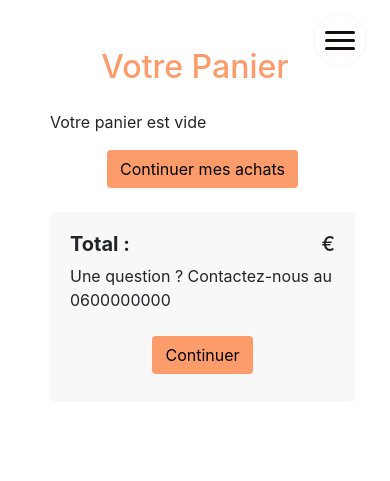
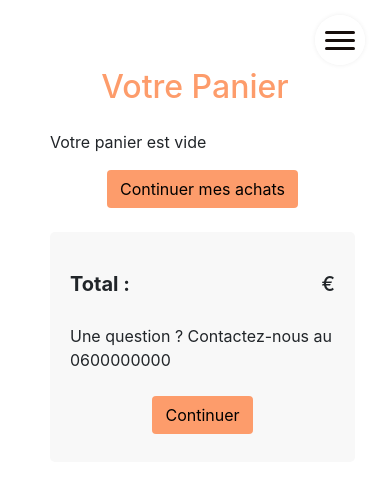
Before and after one commit to Pagiestm/BlissfulHaven, a Symfony app: template templates/panier/panier.html.twig in a window 390 px wide. Shown: the top 481 px of the page. Run offline with Twig, Linux system fonts and the light colour scheme; the template is opened without the code that fills it, so the values that code supplies are empty; some libraries are stand-ins or nearby versions.

Commit message:
feat(livraison, panier, validation_commande.html.twig): change position of global elements

```diff
--- a/templates/panier/panier.html.twig
+++ b/templates/panier/panier.html.twig
@@ -7,6 +7,7 @@
 {% endblock %}
 
 {% block body %}
+<div class="d-flex justify-content-center align-items-center" style="height: 80vh;">
     <div class="container mt-5">
         <h2 class="title text-center mb-4">Votre Panier</h2>
         <div class="row justify-content-center">
@@ -59,4 +60,14 @@
             </div>
         </div>
     </div>
+</div>
+
+<style>
+    @media (max-width: 991px) {
+        .d-flex {
+            height: auto !important;
+            padding: 20px 0;
+        }
+    }
+</style>
 {% endblock %}
```
Also changed, not shown: templates/panier/livraison.html.twig (+11 -0 lines), templates/panier/validation_commande.html.twig (+23 -9 lines). Lines whose indentation alone changed are shown as unchanged.
